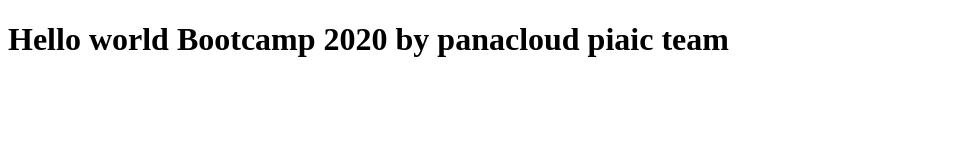
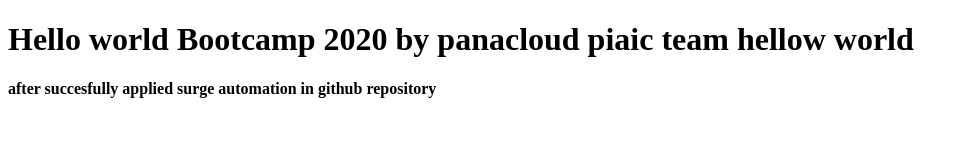
Before and after one commit to Atifjaved00/bootcamp2020_class1, a plain HTML site: page index.html in a window 1280 px wide. Shown: the whole page, without its empty margins (0-969 px from the left). Drawn offline with Linux system fonts and the light colour scheme.

Commit message:
update index.html file

```diff
--- a/index.html
+++ b/index.html
@@ -6,6 +6,7 @@
     <title>Document</title>
 </head>
 <body>
-    <h1>Hello world Bootcamp 2020 by panacloud piaic team</h1>
+    <h1>Hello world Bootcamp 2020 by panacloud piaic team hellow world</h1>
+    <h4>after succesfully applied surge automation in github repository</h4>
 </body>
 </html>
```
